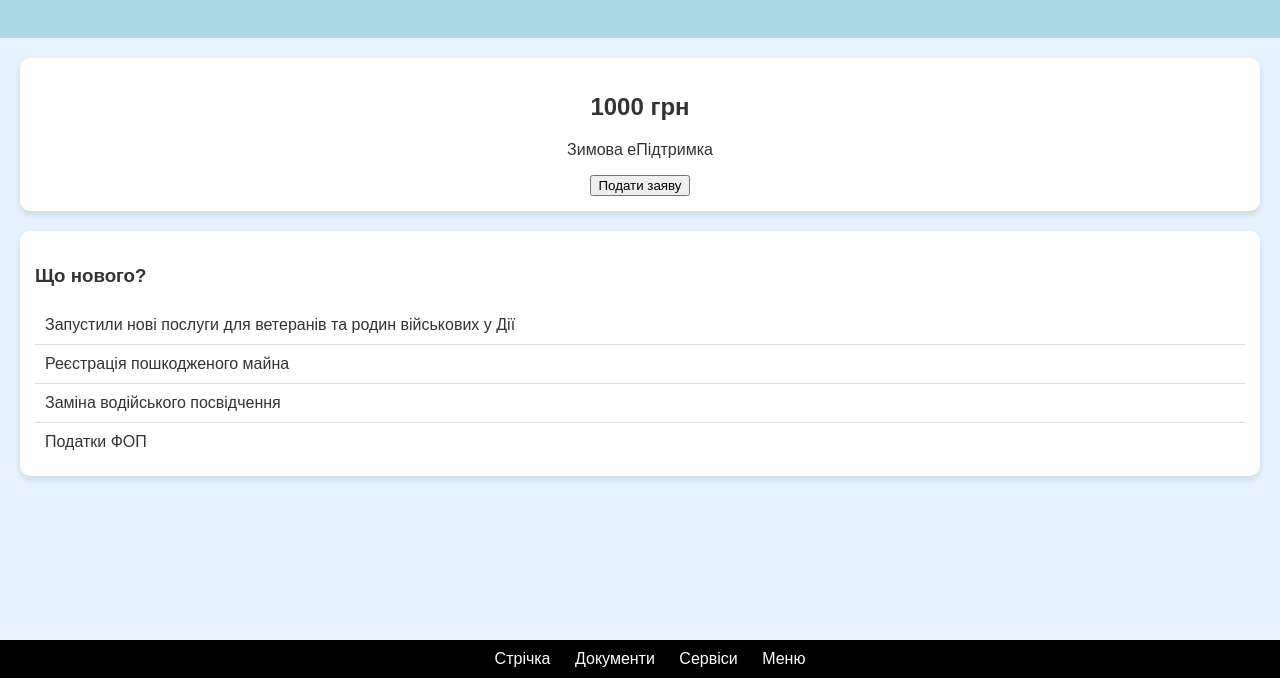
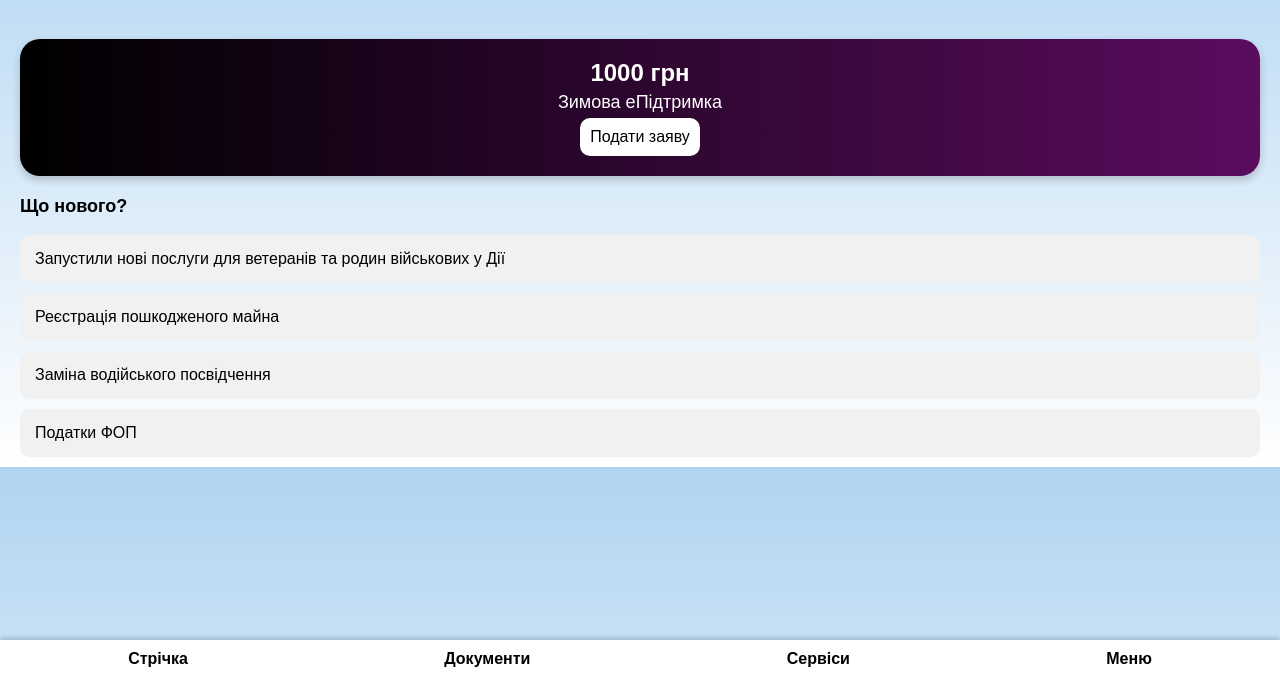
Before and after one commit to Arhip5678/diya.github.io, a plain HTML site: page home/index.html in a window 1280 px wide. Shown: the part 122-800 px from the top of the page. Drawn offline with Linux system fonts and the light colour scheme.

Commit message:
Update styles.css

```diff
--- a/home/styles.css
+++ b/home/styles.css
@@ -1,61 +1,78 @@
 body {
     font-family: Arial, sans-serif;
+    background: linear-gradient(to bottom, #b0d4f1, #ffffff);
     margin: 0;
     padding: 0;
-    background: #e6f2ff;
-    color: #333;
-    overflow-y: scroll; /* Позволяет прокручивать страницу */
+    text-align: center;
 }
 
 header {
-    background: #add8e6;
+    background: transparent;
     padding: 20px;
-    text-align: center;
-    font-size: 24px;
-    font-weight: bold;
-}
-
-main {
-    padding: 20px;
+    font-size: 20px;
 }
 
 .card {
+    background: linear-gradient(to right, #000, #5a0c5e);
+    color: white;
+    padding: 20px;
+    margin: 20px;
+    border-radius: 20px;
+    box-shadow: 0px 4px 8px rgba(0, 0, 0, 0.2);
+}
+
+.card h2 {
+    margin: 0;
+    font-size: 24px;
+}
+
+.card p {
+    font-size: 18px;
+    margin: 5px 0;
+}
+
+.card button {
     background: white;
-    padding: 15px;
+    color: black;
+    padding: 10px;
+    border: none;
     border-radius: 10px;
-    box-shadow: 0 4px 6px rgba(0, 0, 0, 0.1);
-    text-align: center;
-    margin-bottom: 20px;
+    cursor: pointer;
+    font-size: 16px;
 }
 
 .news {
-    background: white;
-    padding: 15px;
-    border-radius: 10px;
-    box-shadow: 0 4px 6px rgba(0, 0, 0, 0.1);
+    text-align: left;
+    padding: 0 20px;
+}
+
+.news h3 {
+    font-size: 18px;
 }
 
 .news-item {
-    padding: 10px;
-    border-bottom: 1px solid #ddd;
-}
-
-.news-item:last-child {
-    border-bottom: none;
+    background: #f1f1f1;
+    padding: 15px;
+    margin: 10px 0;
+    border-radius: 10px;
 }
 
 footer {
+    background: white;
     position: fixed;
     bottom: 0;
     width: 100%;
-    background: black;
-    color: white;
-    padding: 10px;
-    text-align: center;
+    padding: 10px 0;
+    box-shadow: 0px -2px 5px rgba(0, 0, 0, 0.2);
 }
 
-footer nav a {
-    color: white;
+nav {
+    display: flex;
+    justify-content: space-around;
+}
+
+nav a {
     text-decoration: none;
-    margin: 0 10px;
+    color: black;
+    font-weight: bold;
 }
```
